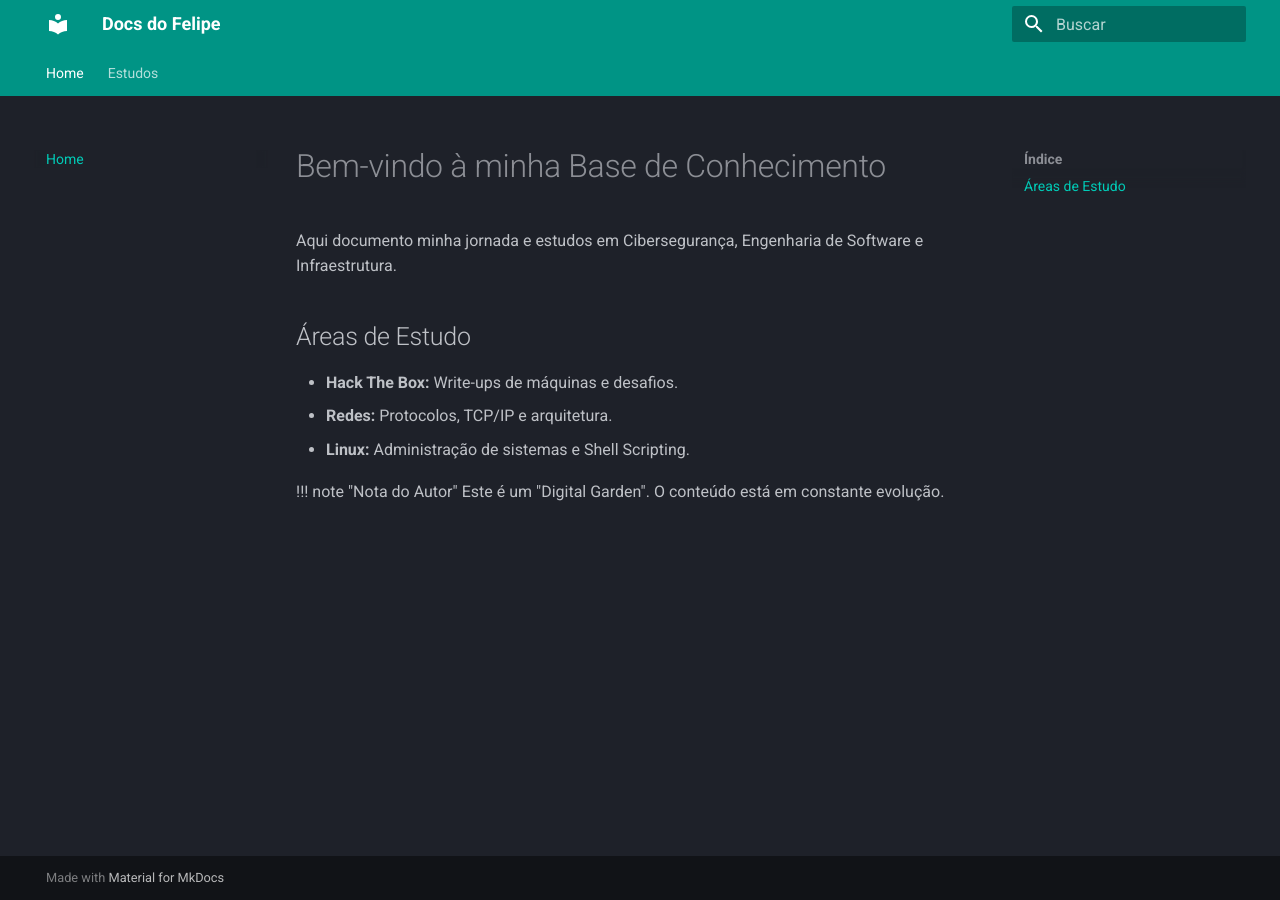
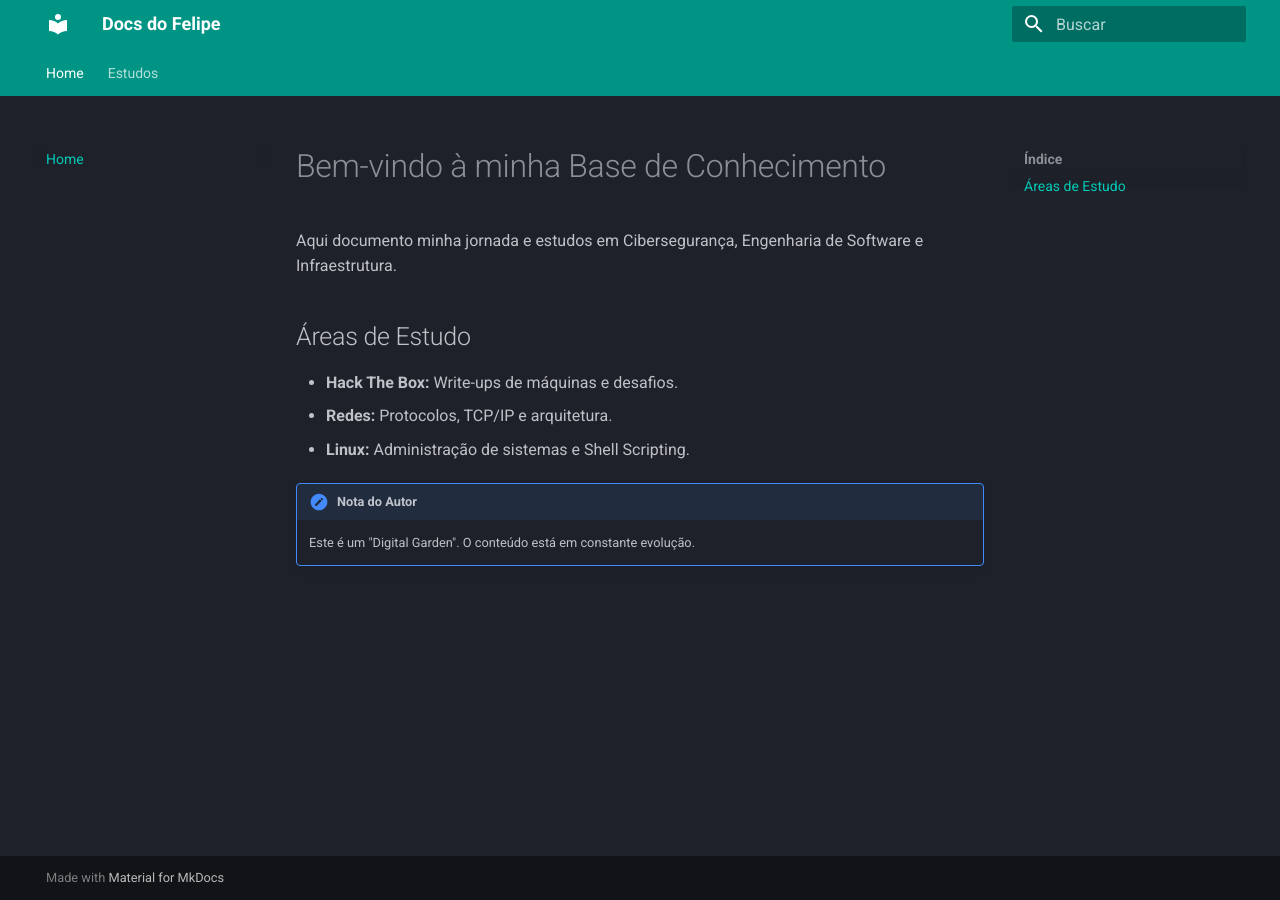
Before and after one commit to felipeantoniak/felipeantoniak.github.io, an MkDocs documentation site: the page built from docs/index.md, in a window 1280 px wide. Built offline with MkDocs 1.6.1 and Material for MkDocs 9.7.7, drawn with Linux system fonts in a browser that asks for light colours.

Commit message:
Update mkdocs.yml

```diff
--- a/mkdocs.yml
+++ b/mkdocs.yml
@@ -18,6 +18,8 @@ theme:
 
 # Extensões (Para deixar o Markdown poderoso)
 markdown_extensions:
+  - admonition
+  - pymdownx.details
   - pymdownx.highlight:
       anchor_linenums: true
   - pymdownx.inlinehilite
```
